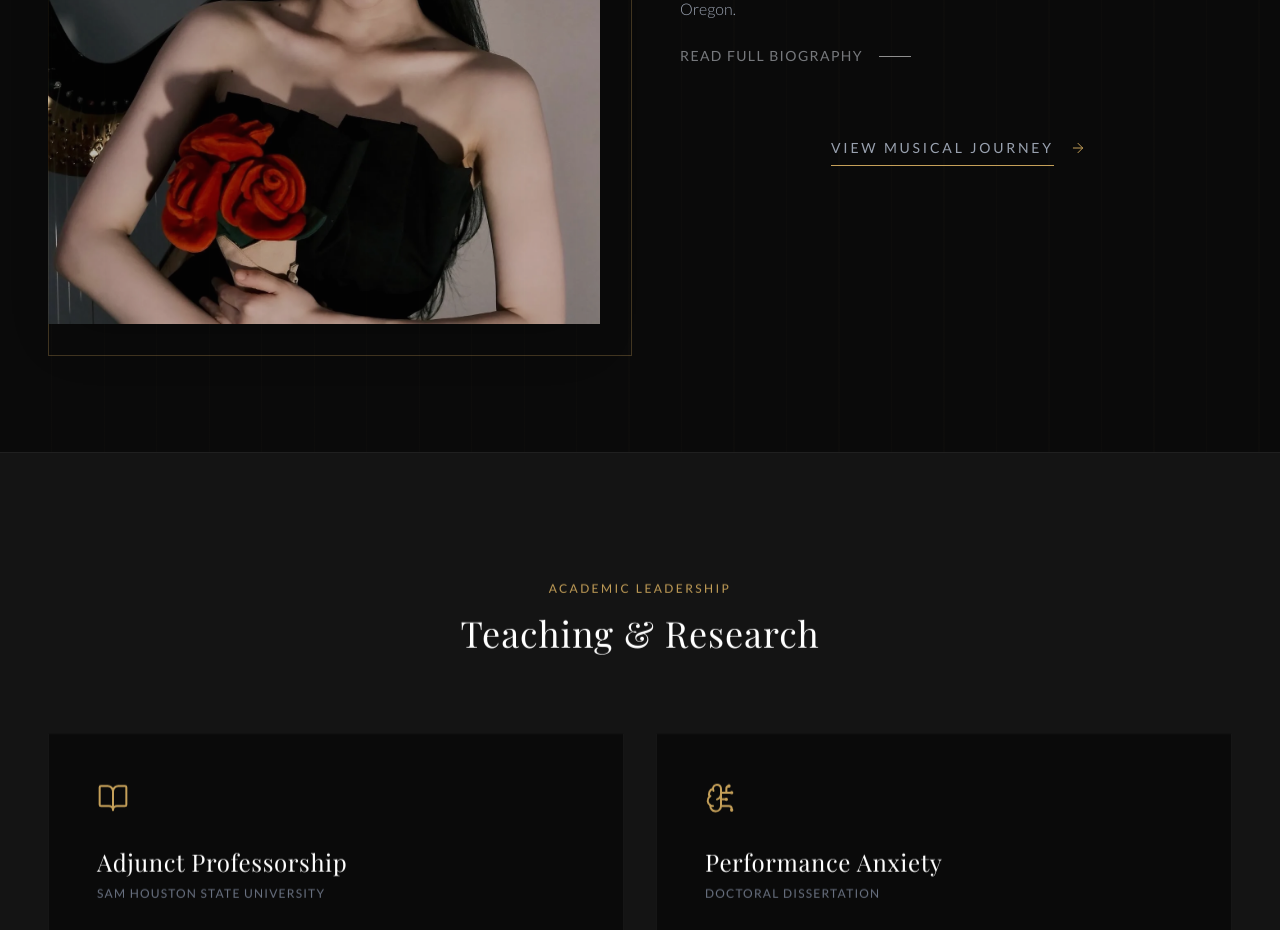
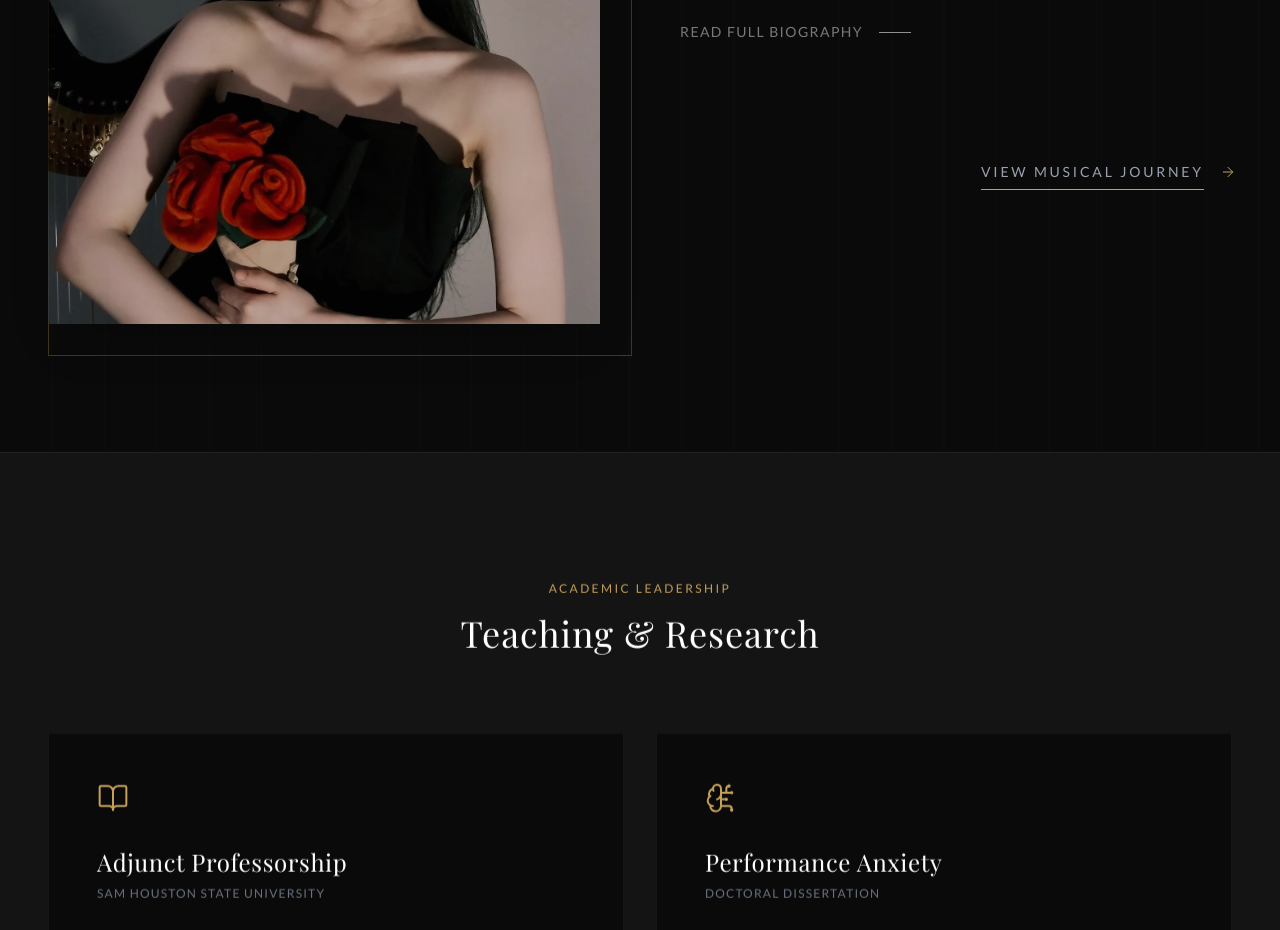
Before and after one commit to Butternctu/yiruimusic, a React (Vite) app: page / in a window 1280 px wide. Shown: the part 1340-2270 px from the top of the page. Built offline with nearby package versions, Linux system fonts and the light colour scheme; a web font is replaced by a local one.

Commit message:
Align VIEW MUSICAL JOURNEY button right and increase margin on desktop

```diff
--- a/src/components/About.jsx
+++ b/src/components/About.jsx
@@ -99,7 +99,7 @@ const About = () => {
             <Link
               to="/journey"
               ref={journeyBtnRef}
-              className="self-center fade-in-section inline-flex items-center text-xs sm:text-sm text-gray-400 hover:text-white uppercase tracking-[0.2em] transition-colors duration-300 group mt-12"
+              className="self-center md:self-end fade-in-section inline-flex items-center text-xs sm:text-sm text-gray-400 hover:text-white uppercase tracking-[0.2em] transition-colors duration-300 group mt-12 md:mt-24"
             >
               <span className="relative">
                 VIEW MUSICAL JOURNEY
```
